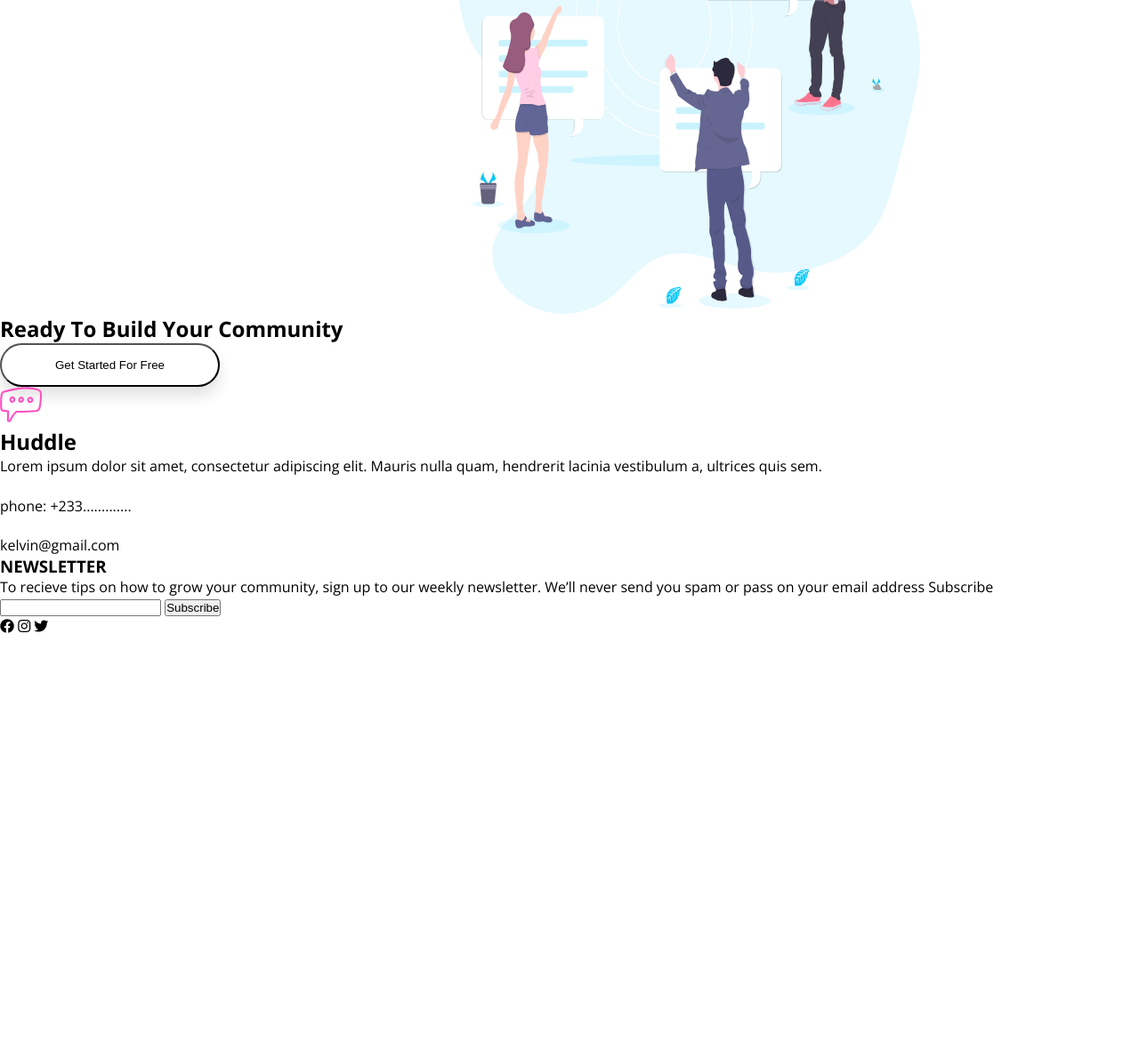
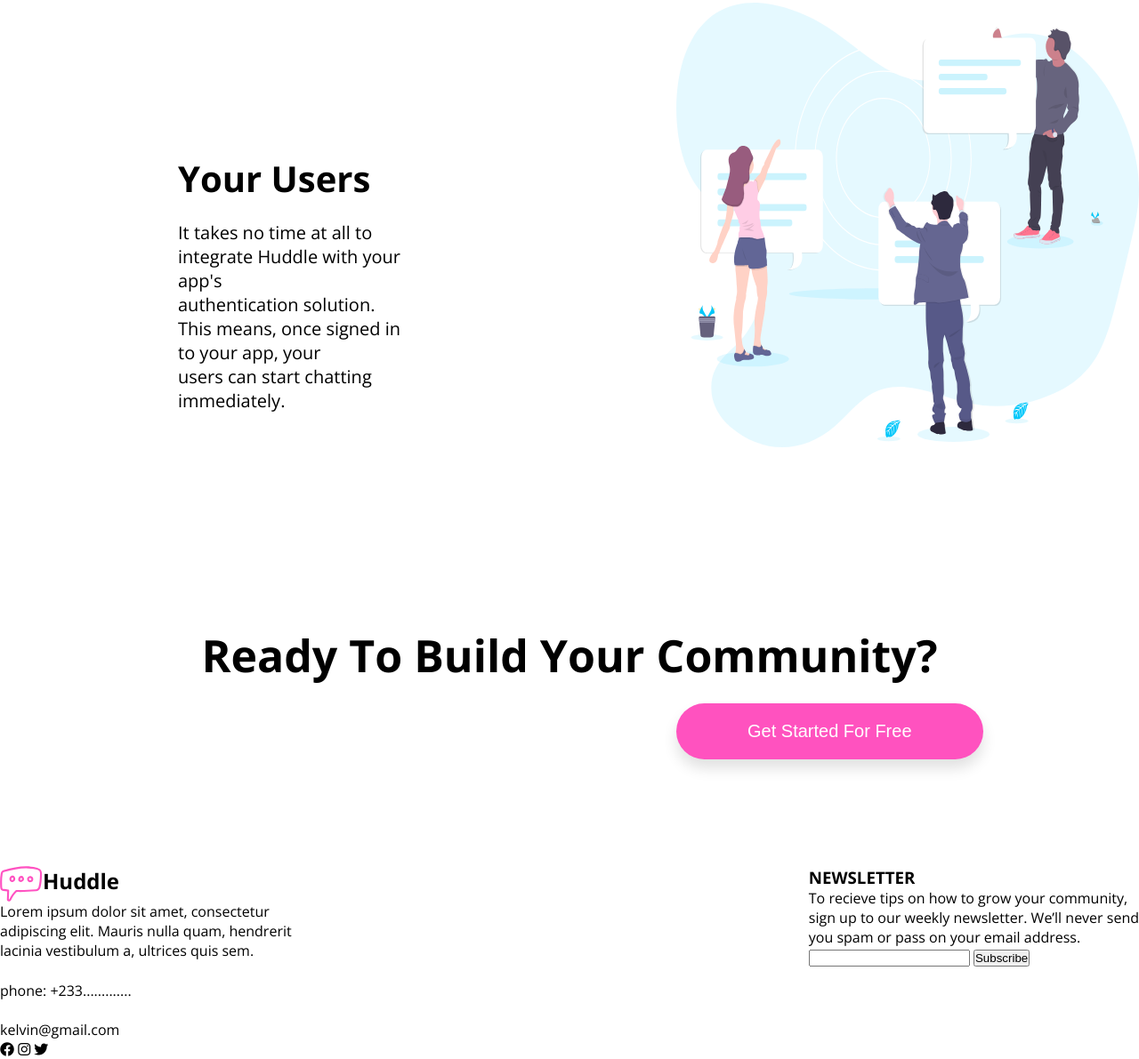
Before and after one commit to khaekelvin/huddle-page, a plain HTML site: page index.html in a window 1280 px wide. Shown: the part 3211-4402 px from the top of the page at 89% size. Before the commit the page ends 3926 px from the top, so only its background shows below. Drawn offline with nearby package versions, Linux system fonts and the light colour scheme.

Commit message:
edited  page

```diff
--- a/index.html
+++ b/index.html
@@ -77,7 +77,7 @@
             </div>
         </div>
 
-        <div class="users">
+        <div class="user">
             <div class="threeway">
                 <h2 class="users">Your Users</h2>
                 <p class="auth">It takes no time at all to integrate Huddle with your app's <br>authentication solution.
@@ -89,33 +89,44 @@
         </div>
 
         <section class="ready">
-            <h2>Ready To Build Your Community</h2>
+            <h2>Ready To Build Your Community?</h2>
             <button class="btn btn3">Get Started For Free</button>
         </section>
 
         <footer>
+            <div class="leftt">
+                <span class="huddletext">
                     <img src="/images/icon-messages.svg" alt="">
                     <h2>Huddle</h2>
-            <p>Lorem ipsum dolor sit amet, consectetur adipiscing elit. Mauris nulla quam, hendrerit lacinia vestibulum
+                </span>
+                <p>Lorem ipsum dolor sit amet, consectetur <br> adipiscing elit. Mauris nulla quam, hendrerit
+                    <br>lacinia
+                    vestibulum
                     a, ultrices quis sem.</p>
                 <img src="/images/icon-phone.svg" alt="">
                 <p>phone: +233.............</p>
                 <img src="/images/icon-email.svg" alt="">
                 <p>kelvin@gmail.com</p>
 
-            <section class="news">
-                <h3>NEWSLETTER</h3>
-                <p>To recieve tips on how to grow your community, sign up to our weekly newsletter. We’ll never send you
-                    spam or pass on your email address Subscribe</p>
-                <input type="text">
-                <button class="sub">Subscribe</button>
-            </section>
-
                 <div class="icons">
                     <i class="fa-brands fa-facebook"></i>
                     <i class="fa-brands fa-instagram"></i>
                     <i class="fa-brands fa-twitter"></i>
                 </div>
+            </div>
+
+            <section class="news">
+                <h3 class="letter">NEWSLETTER</h3>
+                <p class="address">To recieve tips on how to grow your community, <br>sign up to our weekly newsletter.
+                    We’ll never send
+                    <br>
+                    you
+                    spam or pass on your email address.</p>
+                <input class="input" type="text">
+                <button class="sub">Subscribe</button>
+            </section>
+
+
         </footer>
     </main>
 </body>
--- a/style.css
+++ b/style.css
@@ -25,7 +25,6 @@ h1 {
 
 .btn {
   padding: 15px 60px;
-
   border-radius: 25px;
   box-shadow: 0 10px 16px rgba(0, 0, 0, 0.12);
   background-color: white;
@@ -123,6 +122,7 @@ h1 {
 
 .flow {
   display: flex;
+  margin-bottom: 150px;
 }
 
 .flowing {
@@ -139,11 +139,54 @@ h1 {
   margin-top: 170px;
 }
 
+.user {
+  display: flex;
+}
+
 .users {
-  display: flex;
+  font-size: 40px;
+  margin-bottom: 20px;
 }
 
 .img3 {
   width: 520px;
   height: 500px;
+  margin-left: 300px;
 }
+
+.threeway {
+  padding-top: 170px;
+  margin-left: 200px;
+}
+
+.auth {
+  font-size: 20px;
+}
+
+.ready h2 {
+  text-align: center;
+  font-size: 50px;
+  margin-top: 200px;
+}
+
+.btn3 {
+  margin-left: 760px;
+  margin-top: 20px;
+  background-color: hsl(322, 100%, 66%);
+  color: white;
+  padding: 20px 80px;
+  font-size: 20px;
+  border-radius: 60px;
+  margin-bottom: 70px;
+  border: none;
+}
+
+footer {
+  display: flex;
+  justify-content: space-between;
+  margin-top: 50px;
+}
+
+.huddletext {
+  display: flex;
+}
```
Lines whose indentation alone changed are shown as unchanged.
